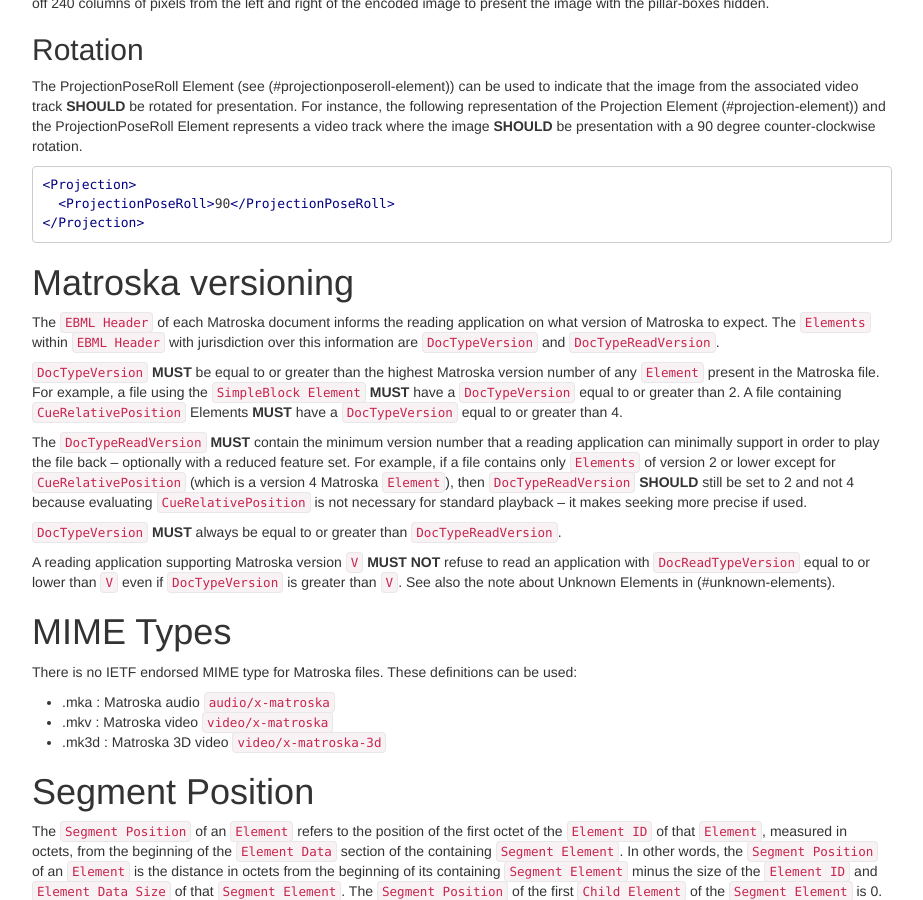
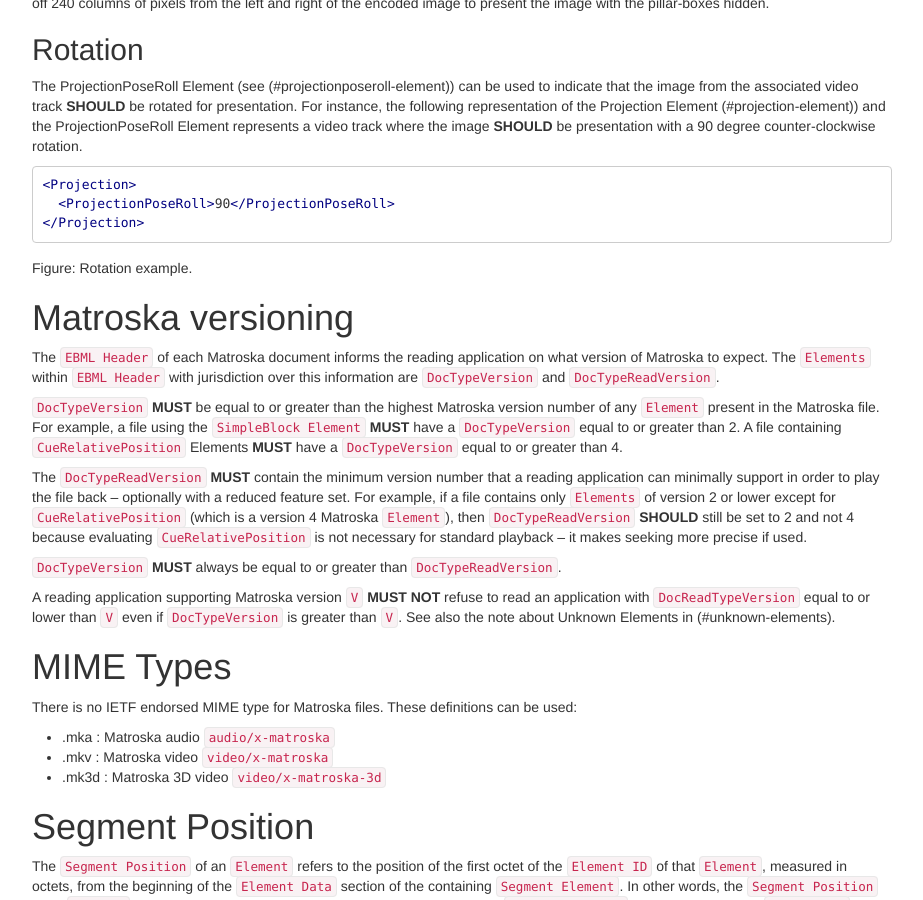
Before and after one commit to ietf-wg-cellar/matroska-specification, a Jekyll site: the page built from notes.md, in a window 1280 px wide and 900 px high, scrolled down 1300 px. Shown: the whole window, without its empty margins (273-1196 px from the left). Built offline with Jekyll 4.4.1, drawn with Linux system fonts in a browser that asks for light colours.

Commit message:
add a title for the rotation example figure

````diff
--- a/notes.md
+++ b/notes.md
@@ -92,6 +92,7 @@
   <ProjectionPoseRoll>90</ProjectionPoseRoll>
 </Projection>
 ```
+Figure: Rotation example.
 
 # Matroska versioning
 
````
